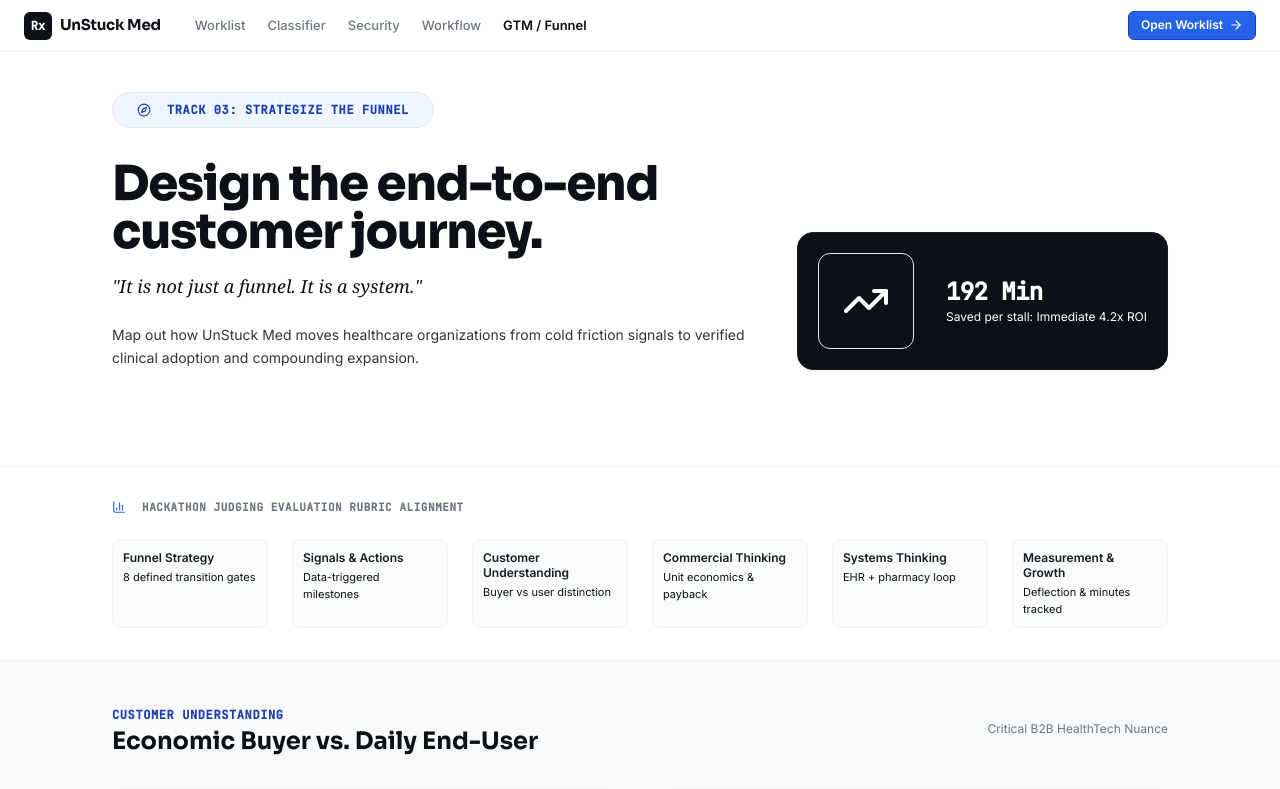
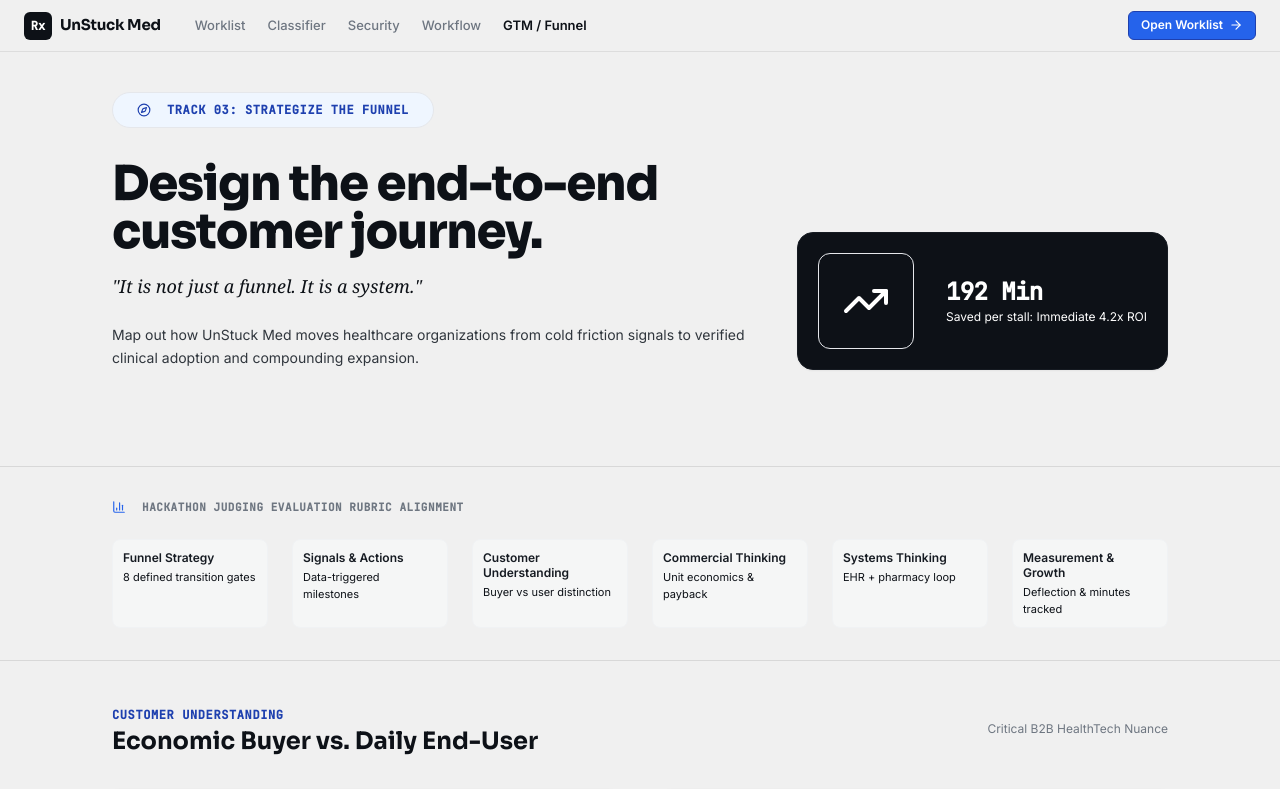
Before and after one commit to naagasumukh8/EON-2.0, a Next.js app: page /gtm in a window 1280 px wide. Shown: the top 789 px of the page. Built offline with nearby package versions, Linux system fonts and the light colour scheme; a web font is replaced by a local one.

Commit message:
style: apply consistent landing page #F0F0F0 background color across all pages and navigation

```diff
--- a/app/classify/page.tsx
+++ b/app/classify/page.tsx
@@ -251,7 +251,7 @@
   };
 
   return (
-    <div className="page-frame min-h-screen bg-white">
+    <div className="page-frame min-h-screen bg-[#F0F0F0]">
       <Nav />
       <AutonomyBanner />
       <div className="max-w-screen-xl mx-auto px-6 py-8">
--- a/app/dashboard/page.tsx
+++ b/app/dashboard/page.tsx
@@ -498,7 +498,7 @@
   };
 
   return (
-    <div className="page-frame min-h-screen bg-white">
+    <div className="page-frame min-h-screen bg-[#F0F0F0]">
       <Nav />
       <AutonomyBanner />
       {/* ── System notification toast ────────────────────── */}
--- a/app/globals.css
+++ b/app/globals.css
@@ -12,8 +12,8 @@
   --ink-600:    #30363D;
   --ink-400:    #6E7681;
   --ink-200:    #C9D1D9;
-  --ink-100:    #F0F2F4;
-  --ink-50:     #F8F9FA;
+  --ink-100:    #E5E7EB;
+  --ink-50:     #F0F0F0;
 
   --accent-700: #1E40AF;
   --accent-600: #2563EB;
@@ -41,7 +41,7 @@
 body {
   -webkit-font-smoothing: antialiased;
   -moz-osx-font-smoothing: grayscale;
-  background: var(--ink-50);
+  background: #F0F0F0;
   color: var(--ink-900);
 }
 
@@ -56,8 +56,9 @@
   top: 0;
   z-index: 100;
   height: 52px;
-  background: #ffffff;
-  border-bottom: 1px solid var(--ink-100);
+  background: rgba(240, 240, 240, 0.85);
+  backdrop-filter: blur(18px);
+  border-bottom: 1px solid rgba(0, 0, 0, 0.08);
   display: flex;
   align-items: center;
 }
--- a/app/gtm/page.tsx
+++ b/app/gtm/page.tsx
@@ -491,11 +491,11 @@
   };
 
   return (
-    <div className="page-frame min-h-screen bg-[#FAFAFA] text-ink-900 font-sans pb-24">
+    <div className="page-frame min-h-screen bg-[#F0F0F0] text-ink-900 font-sans pb-24">
       <Nav />
 
       {/* ── HEADER ────────────────────────────────────────────── */}
-      <section className="border-b border-ink-100 bg-white pt-10 pb-12">
+      <section className="border-b border-black/10 bg-[#F0F0F0] pt-10 pb-12">
         <div className="max-w-6xl mx-auto px-4 sm:px-6">
           <div className="inline-flex items-center gap-2 px-3 py-1 rounded-full bg-accent-50 border border-accent-200 text-accent-700 text-xs font-mono font-bold uppercase tracking-wider mb-4">
             <Compass className="h-3.5 w-3.5" /> Track 03: Strategize the Funnel
@@ -529,7 +529,7 @@
       </section>
 
       {/* ── EVALUATION RUBRIC CRITERIA BAR ────────────────────── */}
-      <section className="bg-white border-b border-ink-100 py-4">
+      <section className="bg-[#F0F0F0] border-b border-black/10 py-4">
         <div className="max-w-6xl mx-auto px-4 sm:px-6">
           <div className="text-[11px] font-mono font-bold uppercase tracking-wider text-ink-400 mb-3 flex items-center gap-2">
             <BarChart3 className="h-3.5 w-3.5 text-accent-600" />
--- a/app/layout.tsx
+++ b/app/layout.tsx
@@ -24,7 +24,7 @@
         />
         <link rel="preload" href="/crowd.mp4" as="video" type="video/mp4" />
       </head>
-      <body className="antialiased bg-white text-ink-900 font-sans">
+      <body className="antialiased bg-[#F0F0F0] text-ink-900 font-sans">
         <AutonomyProvider>
           {children}
         </AutonomyProvider>
--- a/app/security/page.tsx
+++ b/app/security/page.tsx
@@ -144,7 +144,7 @@
 
 export default function SecurityPage() {
   return (
-    <div className="page-frame min-h-screen bg-white">
+    <div className="page-frame min-h-screen bg-[#F0F0F0]">
       <Nav />
 
       <div className="max-w-4xl mx-auto px-6 py-8">
--- a/app/workflow/page.tsx
+++ b/app/workflow/page.tsx
@@ -114,7 +114,7 @@
   const activeRefillData = activeRefillStep ? refillSteps[activeRefillStep - 1] : null;
 
   return (
-    <div className="page-frame">
+    <div className="page-frame min-h-screen bg-[#F0F0F0]">
       <Nav />
 
       <div className="container py-8 space-y-6">
```
